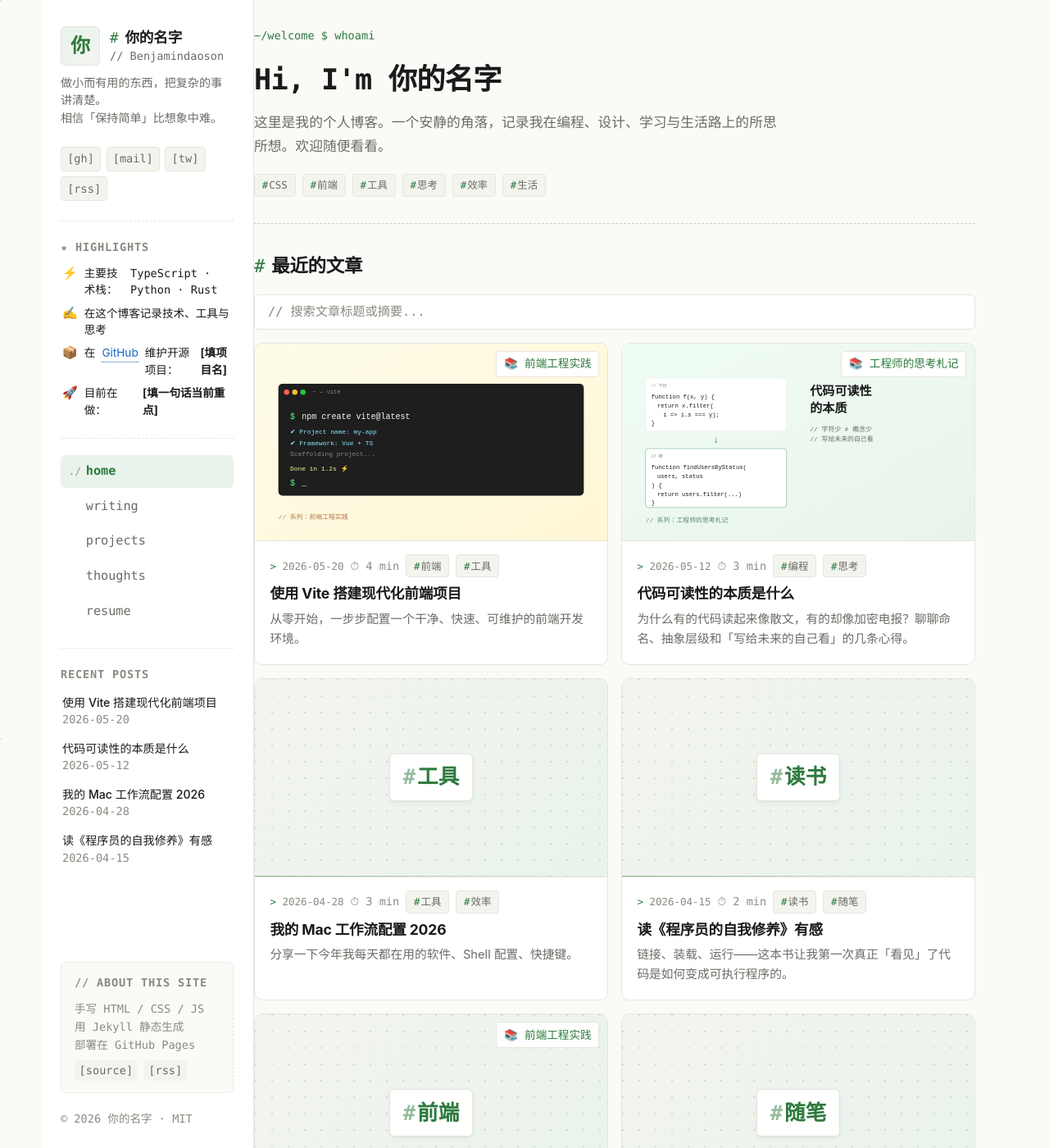
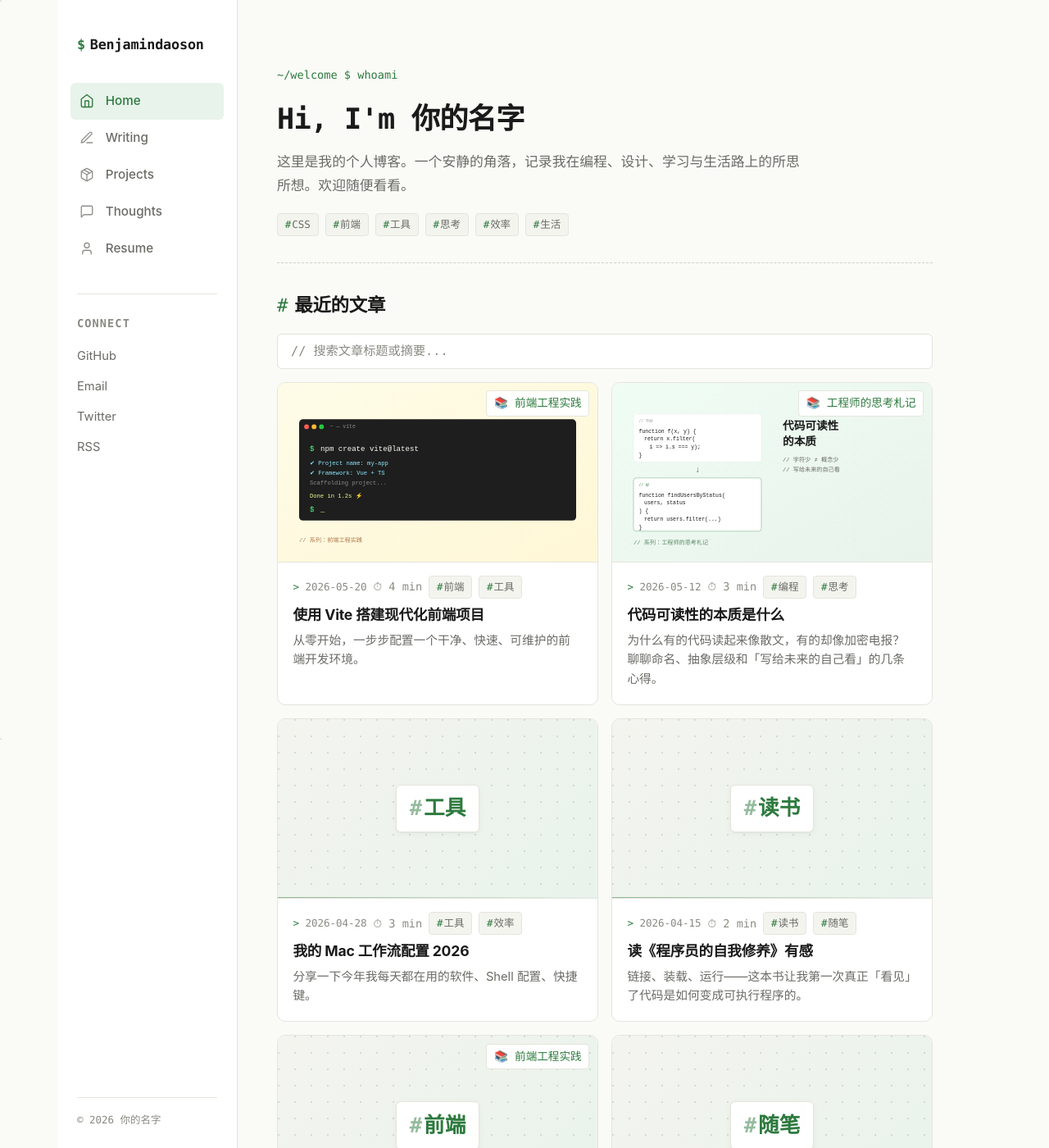
Before and after one commit to Benjamindaoson/daoson_website, a Jekyll site: the page built from index.html, in a window 1280 px wide and 1400 px high. Shown: the whole window at 82% size. Built offline with Jekyll 4.4.1, drawn with Linux system fonts in a browser that asks for light colours; the list of posts is cut into pages by our own code.

Commit message:
refactor: sidebar 重写为 Medium 极简风（导航优先，移除自我介绍块）

```diff
--- a/_includes/sidebar.html
+++ b/_includes/sidebar.html
@@ -1,12 +1,3 @@
-{%- comment -%}
-  ====================================================
-  📝 你只需要编辑这个文件里 4 处 [方括号] 标记的内容：
-     1. 第 22-24 行：bio（一两句话定位自己）
-     2. 第 46-49 行：4 条 HIGHLIGHTS（成果亮点）
-  其他都是从 _config.yml 自动取值，不用动。
-  ====================================================
-{%- endcomment -%}
-
 <aside class="site-sidebar">
 
   <!-- 移动端汉堡 -->
@@ -16,110 +7,77 @@
 
   <div class="sidebar-inner">
 
-    {%- comment -%} ============ 顶部：「我」 ============ {%- endcomment -%}
-    <div class="sidebar-top">
+    <!-- 紧凑品牌：一行 -->
+    <a href="{{ '/' | relative_url }}" class="brand-link" aria-label="返回首页">
+      <span class="brand-mark mono">$</span>
+      <span class="brand-name mono">{{ site.github_username | default: 'daoson' }}</span>
+      <span class="cursor"></span>
+    </a>
 
-      <!-- 品牌块 -->
-      <header class="brand-block">
-        <a href="{{ '/' | relative_url }}" class="brand-link">
-          <div class="brand-avatar">{{ site.author | slice: 0, 1 | default: 'G' }}</div>
-          <div class="brand-text">
-            <h2 class="brand-name">{{ site.author }}</h2>
-            <p class="brand-title mono small">// {{ site.github_username | default: 'your_name' }}<span class="cursor"></span></p>
-          </div>
-        </a>
-        <p class="brand-bio">
-          做小而有用的东西，把复杂的事讲清楚。<br>
-          相信「保持简单」比想象中难。
-        </p>
-      </header>
+    <!-- 主导航 with SVG icons -->
+    <nav class="sidebar-nav" aria-label="主导航">
+      <a href="{{ '/' | relative_url }}" class="sidebar-nav-link" data-nav="home">
+        <svg class="nav-icon" viewBox="0 0 24 24" fill="none" stroke="currentColor" stroke-width="1.8" stroke-linecap="round" stroke-linejoin="round" aria-hidden="true">
+          <path d="m3 9 9-7 9 7v11a2 2 0 0 1-2 2H5a2 2 0 0 1-2-2z"/>
+          <polyline points="9 22 9 12 15 12 15 22"/>
+        </svg>
+        <span>Home</span>
+      </a>
+      <a href="{{ '/archive/' | relative_url }}" class="sidebar-nav-link" data-nav="archive">
+        <svg class="nav-icon" viewBox="0 0 24 24" fill="none" stroke="currentColor" stroke-width="1.8" stroke-linecap="round" stroke-linejoin="round" aria-hidden="true">
+          <path d="M12 20h9"/>
+          <path d="M16.5 3.5a2.121 2.121 0 1 1 3 3L7 19l-4 1 1-4Z"/>
+        </svg>
+        <span>Writing</span>
+      </a>
+      <a href="{{ '/projects/' | relative_url }}" class="sidebar-nav-link" data-nav="projects">
+        <svg class="nav-icon" viewBox="0 0 24 24" fill="none" stroke="currentColor" stroke-width="1.8" stroke-linecap="round" stroke-linejoin="round" aria-hidden="true">
+          <path d="m7.5 4.27 9 5.15"/>
+          <path d="M21 8a2 2 0 0 0-1-1.73l-7-4a2 2 0 0 0-2 0l-7 4A2 2 0 0 0 3 8v8a2 2 0 0 0 1 1.73l7 4a2 2 0 0 0 2 0l7-4A2 2 0 0 0 21 16Z"/>
+          <path d="m3.3 7 8.7 5 8.7-5"/>
+          <path d="M12 22V12"/>
+        </svg>
+        <span>Projects</span>
+      </a>
+      <a href="{{ '/tags/' | relative_url }}" class="sidebar-nav-link" data-nav="tags">
+        <svg class="nav-icon" viewBox="0 0 24 24" fill="none" stroke="currentColor" stroke-width="1.8" stroke-linecap="round" stroke-linejoin="round" aria-hidden="true">
+          <path d="M21 15a2 2 0 0 1-2 2H7l-4 4V5a2 2 0 0 1 2-2h14a2 2 0 0 1 2 2z"/>
+        </svg>
+        <span>Thoughts</span>
+      </a>
+      <a href="{{ '/about/' | relative_url }}" class="sidebar-nav-link" data-nav="about">
+        <svg class="nav-icon" viewBox="0 0 24 24" fill="none" stroke="currentColor" stroke-width="1.8" stroke-linecap="round" stroke-linejoin="round" aria-hidden="true">
+          <path d="M19 21v-2a4 4 0 0 0-4-4H9a4 4 0 0 0-4 4v2"/>
+          <circle cx="12" cy="7" r="4"/>
+        </svg>
+        <span>Resume</span>
+      </a>
+    </nav>
 
-      <!-- 社交链接 -->
-      <ul class="brand-social mono small">
+    <!-- 极简联系 -->
+    <section class="sidebar-connect">
+      <h3 class="sidebar-section-title mono small subtle">CONNECT</h3>
+      <ul class="connect-list">
         {% if site.github_username %}
-          <li><a href="https://github.com/{{ site.github_username }}" target="_blank" rel="noopener" title="GitHub">[gh]</a></li>
+          <li><a href="https://github.com/{{ site.github_username }}" target="_blank" rel="noopener">GitHub</a></li>
         {% endif %}
         {% if site.email %}
-          <li><a href="mailto:{{ site.email }}" title="Email">[mail]</a></li>
+          <li><a href="mailto:{{ site.email }}">Email</a></li>
         {% endif %}
         {% if site.twitter_username %}
-          <li><a href="https://twitter.com/{{ site.twitter_username }}" target="_blank" rel="noopener" title="Twitter">[tw]</a></li>
+          <li><a href="https://twitter.com/{{ site.twitter_username }}" target="_blank" rel="noopener">Twitter</a></li>
         {% endif %}
-        <li><a href="{{ '/feed.xml' | relative_url }}" title="RSS">[rss]</a></li>
+        <li><a href="{{ '/feed.xml' | relative_url }}">RSS</a></li>
       </ul>
+    </section>
 
-      <!-- ★ 成果亮点 -->
-      <section class="sidebar-section">
-        <h3 class="sidebar-section-title mono small subtle">★ HIGHLIGHTS</h3>
-        <ul class="sidebar-highlights">
-          <li><span class="hl-icon">⚡</span>主要技术栈：<span class="mono">TypeScript · Python · Rust</span></li>
-          <li><span class="hl-icon">✍</span>在这个博客记录技术、工具与思考</li>
-          <li><span class="hl-icon">📦</span>在 <a href="https://github.com/{{ site.github_username }}" target="_blank" rel="noopener">GitHub</a> 维护开源项目：<strong>[填项目名]</strong></li>
-          <li><span class="hl-icon">🚀</span>目前在做：<strong>[填一句话当前重点]</strong></li>
-        </ul>
-      </section>
-
-      <!-- 主导航 -->
-      <nav class="sidebar-nav" aria-label="主导航">
-        <a href="{{ '/' | relative_url }}" class="sidebar-nav-link" data-nav="home">
-          <span class="nav-prefix mono">./</span>home
-        </a>
-        <a href="{{ '/archive/' | relative_url }}" class="sidebar-nav-link" data-nav="archive">
-          <span class="nav-prefix mono">./</span>writing
-        </a>
-        <a href="{{ '/projects/' | relative_url }}" class="sidebar-nav-link" data-nav="projects">
-          <span class="nav-prefix mono">./</span>projects
-        </a>
-        <a href="{{ '/tags/' | relative_url }}" class="sidebar-nav-link" data-nav="tags">
-          <span class="nav-prefix mono">./</span>thoughts
-        </a>
-        <a href="{{ '/about/' | relative_url }}" class="sidebar-nav-link" data-nav="about">
-          <span class="nav-prefix mono">./</span>resume
-        </a>
-      </nav>
-
-      <!-- 最近文章 -->
-      <section class="sidebar-section">
-        <h3 class="sidebar-section-title mono small subtle">RECENT POSTS</h3>
-        <ul class="sidebar-post-list">
-          {% for post in site.posts limit: 4 %}
-            <li>
-              <a href="{{ post.url | relative_url }}">
-                <span class="sidebar-post-title">{{ post.title }}</span>
-                <span class="sidebar-post-date mono small subtle">{{ post.date | date: "%Y-%m-%d" }}</span>
-              </a>
-            </li>
-          {% endfor %}
-        </ul>
-      </section>
-
-    </div>
-
+    <!-- spacer 把 footer 推到底 -->
     <div class="sidebar-spacer"></div>
 
-    {%- comment -%} ============ 底部：「这个站」 ============ {%- endcomment -%}
-    <div class="sidebar-bottom">
-
-      <section class="sidebar-section sidebar-about-site">
-        <h3 class="sidebar-section-title mono small subtle">// ABOUT THIS SITE</h3>
-        <p class="mono small subtle">
-          手写 HTML / CSS / JS<br>
-          用 Jekyll 静态生成<br>
-          部署在 GitHub Pages
-        </p>
-        <p class="about-site-links mono small">
-          {% if site.github_username %}
-            <a href="https://github.com/{{ site.github_username }}/daoson_website" target="_blank" rel="noopener">[source]</a>
-          {% endif %}
-          <a href="{{ '/feed.xml' | relative_url }}">[rss]</a>
-        </p>
-      </section>
-
-      <footer class="sidebar-footer mono small subtle">
-        © {{ 'now' | date: '%Y' }} {{ site.author }} · MIT
-      </footer>
-
-    </div>
+    <!-- 微 footer -->
+    <footer class="sidebar-footer mono small subtle">
+      © {{ 'now' | date: '%Y' }} {{ site.author }}
+    </footer>
 
   </div>
 </aside>
--- a/assets/css/style.css
+++ b/assets/css/style.css
@@ -1808,3 +1808,186 @@ body.has-sidebar main {
   border-top: none;
   text-align: left;
 }
+
+/* ============================================
+   Sidebar v3 — Medium 极简风重写
+   覆盖之前所有 sidebar 相关样式
+   ============================================ */
+
+/* 重新定义布局：sidebar 收窄到 220px */
+.site-layout {
+  grid-template-columns: 220px 1fr !important;
+  max-width: 1140px !important;
+}
+
+/* sidebar 容器 */
+.site-sidebar {
+  border-right: 1px solid var(--border);
+  background: var(--bg-elevated);
+}
+
+.sidebar-inner {
+  padding: 2.5rem 1.5rem 1.5rem !important;
+  display: flex !important;
+  flex-direction: column !important;
+  gap: 2rem !important;
+}
+
+/* 紧凑品牌：单行 $ name ▌ */
+.brand-link {
+  display: inline-flex !important;
+  align-items: center !important;
+  gap: 0.35rem !important;
+  text-decoration: none !important;
+  border: none !important;
+  color: var(--text) !important;
+  margin-bottom: 0 !important;
+}
+
+.brand-link:hover { color: var(--text) !important; }
+.brand-link:hover .brand-name { color: var(--accent); }
+
+.brand-link .brand-mark {
+  color: var(--accent);
+  font-weight: 700;
+  font-size: 1.05rem;
+}
+
+.brand-link .brand-name {
+  font-weight: 700;
+  font-size: 1.05rem;
+  letter-spacing: -0.01em;
+  transition: color 0.15s ease;
+}
+
+.brand-link .cursor {
+  display: inline-block;
+  width: 8px;
+  height: 0.95rem;
+  background: var(--accent);
+  margin-left: 2px;
+  vertical-align: -2px;
+  animation: blink 1s steps(2) infinite;
+}
+
+/* 主导航：图标 + 文字 */
+.sidebar-nav {
+  display: flex !important;
+  flex-direction: column !important;
+  gap: 0 !important;
+  border-top: none !important;
+  padding-top: 0 !important;
+  margin-left: -0.5rem;
+  margin-right: -0.5rem;
+}
+
+.sidebar-nav-link {
+  display: flex !important;
+  align-items: center !important;
+  gap: 0.85rem !important;
+  padding: 0.6rem 0.7rem !important;
+  border-radius: var(--radius);
+  font-family: var(--font-sans) !important;
+  font-size: 0.95rem !important;
+  font-weight: 500 !important;
+  color: var(--text-muted);
+  text-decoration: none;
+  border: none;
+  transition: all 0.12s ease;
+}
+
+.sidebar-nav-link:hover {
+  background: var(--accent-bg);
+  color: var(--text);
+}
+
+.sidebar-nav-link.active {
+  background: var(--accent-bg);
+  color: var(--accent);
+  font-weight: 600;
+}
+
+.sidebar-nav-link .nav-icon {
+  width: 18px;
+  height: 18px;
+  flex-shrink: 0;
+  color: currentColor;
+  opacity: 0.75;
+}
+
+.sidebar-nav-link:hover .nav-icon,
+.sidebar-nav-link.active .nav-icon {
+  opacity: 1;
+}
+
+/* 隐藏老的 ./ prefix（如果还在 DOM 里） */
+.sidebar-nav-link .nav-prefix {
+  display: none !important;
+}
+
+/* Connect 区 */
+.sidebar-connect {
+  border-top: 1px solid var(--border);
+  padding-top: 1.5rem;
+}
+
+.sidebar-connect .sidebar-section-title {
+  margin: 0 0 0.75rem !important;
+  letter-spacing: 0.08em;
+}
+
+.connect-list {
+  list-style: none;
+  margin: 0;
+  padding: 0;
+  display: flex;
+  flex-direction: column;
+  gap: 0.25rem;
+}
+
+.connect-list a {
+  display: block;
+  padding: 0.25rem 0;
+  font-size: 0.92rem;
+  color: var(--text-muted);
+  text-decoration: none;
+  border-bottom: none;
+  transition: color 0.12s ease;
+}
+
+.connect-list a:hover {
+  color: var(--accent);
+}
+
+/* 微 footer */
+.sidebar-footer {
+  margin-top: 0 !important;
+  padding-top: 1rem !important;
+  border-top: 1px solid var(--border) !important;
+  text-align: left;
+  font-size: 0.78rem !important;
+}
+
+/* ============================================
+   主内容区：给 Medium 风留出更多左右白
+   ============================================ */
+.site-main {
+  padding: 3rem 3rem 2rem !important;
+}
+
+.site-main-inner {
+  max-width: 800px !important;
+}
+
+/* 响应式覆写 */
+@media (max-width: 900px) {
+  .site-layout {
+    grid-template-columns: 1fr !important;
+  }
+  .site-sidebar {
+    width: 260px !important;
+  }
+  .site-main {
+    padding: 4rem 1.25rem 1rem !important;
+  }
+}
```
